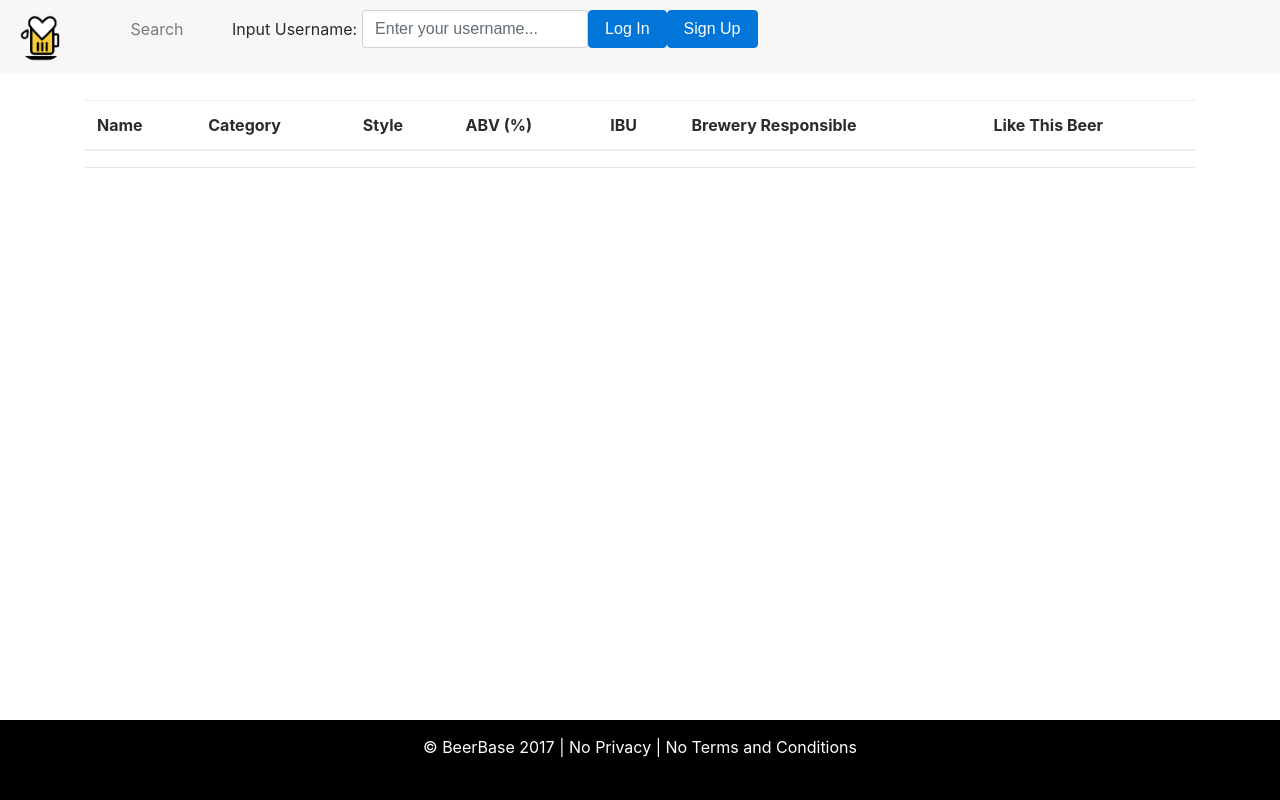
After one commit to cbudo/beer_base, a Flask app: a page that uses templates/layout.html in a window 1280 px wide. The commit adds this page. Run offline with Flask 2, Linux system fonts and the light colour scheme; lists and menus that the app fills with data are empty; some libraries are stand-ins or nearby versions.

Commit message:
here we got

```diff
--- a/server.py
+++ b/server.py
@@ -128,44 +128,33 @@ def search():
     return render_template("search_body.html")
 
 
+@app.route("/recommend/<username>")
+def recommend(username):
+    # TODO: Nithin's recommend thing goes here
+    recommended_beers = []
+    full_table_string = ''
+    for beer_neo4j in recommended_beers:
+        beer_solr = search_solr(beer_neo4j.id, 'beer_id', 'beer')[0]
+        full_table_string += '<tr> <td> <a href="/beer/' + beer_solr.beer_id[0] + '">' + cat_name(beer_solr.name) + '</a> </td> <td>' + cat_name(beer_solr.category) + '</td> <td>' + cat_name(beer_solr.style) + '</td> <td>' + beer_solr.abv[0] + '</td> <td>' + beer_solr.ibu[0] + '</td> <td>' + cat_name(beer_solr.brewery[0]) + '<</td> </tr>'
+    return render_template("recommendations.html", table=full_table_string)
+
+
+def cat_name(name_array):
+    full_name = ''
+    for name_word in name_array:
+        full_name += name_word
+    return full_name
+
+
 @app.route("/perform_search", methods=['POST'])
 def perform_search():
-    solr = pysolr.Solr('http://solr.csse.rose-hulman.edu:8983/solr/beerbase/', timeout=50)
-
-    query = request.form['query'] #Change to request.form['username'] for the new search by user function
-    if query is None or query == '':
-        return jsonify(results=[], status_code=200)
-    word_list = query.split(' ')
-
+    query = request.form['query']
     filter_string = request.form['filter']
-    in_filters = []
-    if filter_string is not None and filter_string != '':
-        in_filters = filter_string.split(' ')
-
     entity = 'beer'
     if request.form['entity'] is not None and request.form['entity'] != '':
         entity = request.form['entity']
-
-    if len(word_list) == 0:
-        return jsonify(results=[], status_code=200)
-
-    op = 'OR'
-
-    cleaned_query, cleaned_words = clean_words(word_list)
-
-    temp_query = get_filter_query(cleaned_words, in_filters)
-
-    if temp_query != '':
-        cleaned_query = temp_query
-
-    if entity == 'beer':
-        filter_queries = ['abv:*']
-    else:
-        filter_queries = ['country:*']
-
-    results = solr.search(q=cleaned_query, fq=filter_queries, rows=100, op=op)
-
-    return jsonify(results=results.docs, status_code=200)
+    results = search_solr(query, filter_string, entity)
+    return make_response(jsonify(results=results.docs), 200)
 
 
 @app.route("/perform_user_rec", methods=['POST'])
@@ -264,6 +253,37 @@ def get_filter_query(cleaned_words, in_filters):
     return temp_query
 
 
+def search_solr(query, filter_string, entity):
+    solr = pysolr.Solr('http://solr.csse.rose-hulman.edu:8983/solr/beerbase/', timeout=50)
+
+    if query is None or query == '':
+        return make_response(jsonify(results=[]), 200)
+    word_list = query.split(' ')
+
+    in_filters = []
+    if filter_string is not None and filter_string != '':
+        in_filters = filter_string.split(' ')
+
+    if len(word_list) == 0:
+        return make_response(jsonify(results=[]), 200)
+
+    op = 'OR'
+
+    cleaned_query, cleaned_words = clean_words(word_list)
+
+    temp_query = get_filter_query(cleaned_words, in_filters)
+
+    if temp_query != '':
+        cleaned_query = temp_query
+
+    if entity == 'beer':
+        filter_queries = ['abv:*']
+    else:
+        filter_queries = ['country:*']
+
+    return solr.search(q=cleaned_query, fq=filter_queries, rows=100, op=op)
+
+
 @app.route("/create_user", methods=["GET", "POST"])
 def create_user():
     if request.method == 'GET':
@@ -274,7 +294,7 @@ def create_user():
         username = session.execute("SELECT * FROM user WHERE username = '{}'".format(user['username']))[0].username
         return make_response(jsonify(result=username), 200)
     except:
-        return make_response(jsonify(result=None), status_code=404)
+        return make_response(jsonify(result=None), 404)
 
 
 @app.route("/login", methods=["GET", "POST"])
--- a/static/custom_js/navbar.js
+++ b/static/custom_js/navbar.js
@@ -24,21 +24,54 @@ function retrieve_logout_status() {
     return sessionStorage.getItem('login_status');
 }
 
-function change_username_prompt() {
+function registration_call(method){
+
+    var server_endpoint = '/create_user';
+    if (method === 'log_in'){
+        server_endpoint = '/login';
+    }
+
+    var username = $('#username_input').val();
+
+    var letterNumber = /^[0-9a-zA-Z]+$/;
+    if(!username.match(letterNumber)) {
+        alert('Username cannot have special characters.');
+        return;
+    }
+
+    $.ajax({headers : {},
+        type: "POST",
+        data: {
+            "username" : username
+        },
+        dataType: "json",
+        url: server_endpoint,
+        success: function (data) {
+            change_username_prompt(username);
+        },
+        error: function (data) {
+            alert("Query for existing user failed - could not log in.");
+        }
+    });
+}
+
+function change_username_prompt(username) {
     var logout = retrieve_logout_status();
     if(logout === "hide"){
-        $('#username_button').html("Logout");
-        var username = $('#username_input').val();
         save_username_locally(username);
+        $('#username_log_out').show();
+        $('#sign_up_button').hide();
         $('#username_input').hide();
         $('#username_label').hide();
         $('#username_text').html(retrieve_username());
+        $('#username_text').attr('href','/recommend/'.concat(retrieve_username()));
         $('#username_text').show();
-        $('#username_button').show();
+        $('#username_button').hide();
         save_logout_status_locally("show");
     }
     else {
-        $('#username_button').html("Submit");
+        $('#username_log_out').hide();
+        $('#sign_up_button').show();
         $('#username_input').show();
         $('#username_label').show();
         $('#username_text').hide();
@@ -48,22 +81,24 @@ function change_username_prompt() {
 }
 
 function check_on_load(){
-
     var logout = retrieve_logout_status();
     if(logout === null) {
         logout = "hide";
         save_logout_status_locally(logout);
     }
     if(logout === "show"){
-        $('#username_button').html("Logout");
+        $('#username_log_out').show();
+        $('#sign_up_button').hide();
         $('#username_input').hide();
         $('#username_label').hide();
         $('#username_text').html(retrieve_username());
+        $('#username_text').attr('href','/recommend/'.concat(retrieve_username()));
         $('#username_text').show();
-        $('#username_button').show();
+        $('#username_button').hide();
     }
     else {
-        $('#username_button').html("Submit");
+        $('#username_log_out').hide();
+        $('#sign_up_button').show();
         $('#username_input').show();
         $('#username_label').show();
         $('#username_text').hide();
--- a/static/custom_js/search_body.js
+++ b/static/custom_js/search_body.js
@@ -1,4 +1,4 @@
-var table_contents = []
+var table_contents = [];
 
 function beer_or_brewery(){
     entity = $('#entity-chooser').val();
@@ -29,9 +29,9 @@ function beer_or_brewery(){
 function search_by_keywords(){
     var server_endpoint = '/perform_search';
 
-    query = $('#beerSearchInput').val();
-    filter = $('#filter-chooser').val();
-    entity = $('#entity-chooser').val();
+    var query = $('#beerSearchInput').val();
+    var filter = $('#filter-chooser').val();
+    var entity = $('#entity-chooser').val();
     if(!entity || entity === ''){
         entity = 'beer';
     }
@@ -51,15 +51,14 @@ function search_by_keywords(){
         dataType: "json",
         url: server_endpoint,
         success: function (data) {
-            if (data.status_code === 200) {
             table_contents = data.results;
-                if (entity === 'beer'){
+            if (entity === 'beer') {
                 $('#beer-table').find('tbody').html(
                     $.map(data.results, function (item, index) {
                         return '<tr> <td> <a href="/beer/' + item.beer_id[0] + '">' + cat_name(item.name) +
                             '</a> </td> <td>' + cat_name(item.category) + '</td> <td>' + cat_name(item.style) +
                             '</td> <td>' + item.abv[0] + '</td> <td>' + item.ibu[0] + '</td> <td>'
-                            + cat_name(item.brewery) + '</td> </tr>';
+                            + cat_name(item.brewery) + '</td> <td>' + '<button onclick="like_beer(' + item.beer_id[0] + ')">Like</button>' + '</td> </tr>';
                     }).join());
             }
             else {
@@ -70,15 +69,39 @@ function search_by_keywords(){
                             '</td> <td>' + cat_name(item.country) + '</td> </tr>';
                     }).join());
             }
-            }
-            else {
+        },
+        failure: function (data) {
             alert("Unknown Error - Search Not Successful Due To Unforeseen Error.");
-            }
     }});
 }
 
+function like_beer(beer_id){
+
+    var server_endpoint = '/like_beer';
+
+    var username = retrieve_username();
+
+    $.ajax({headers : {},
+        type: "POST",
+        data: {
+            "username" : username,
+            "beer_id": beer_id
+        },
+        dataType: "json",
+        url: server_endpoint,
+        success: function (data) {
+            alert("Beer Liked!");
+            return true;
+        },
+        error: function (data) {
+            alert("Query for existing user failed - could not log in.");
+            return false;
+        }
+    });
+}
+
 function cat_name(array_of_words){
-    full_string = "";
+    var full_string = "";
     array_of_words.forEach(function(word){
         if(full_string === ""){
             full_string += word;
--- a/templates/layout.html
+++ b/templates/layout.html
@@ -34,10 +34,18 @@
                             <label style="padding-right:5px; display:none" for="username_input" id="username_label">Input Username:</label>
                             <input style="padding-right:5px; display:none" type="text" class="form-control" id="username_input"
                                    placeholder="Enter your username..."/>
-                            <a href="/" style="padding-right:5px; display:none" id="username_text">Name</a>
+                            <a href="/recommend/" style="padding-right:5px; display:none" id="username_text">Name</a>
                             <button style="display:none" type="button" class="btn btn-primary"
-                                    onclick="change_username_prompt();" data-toggle="dropdown" aria-haspopup="true" aria-expanded="false" id="username_button">
-                                Submit
+                                    onclick="registration_call('log_in');" data-toggle="dropdown" aria-haspopup="true" aria-expanded="false" id="username_button">
+                                Log In
+                            </button>
+                            <button style="display:none" type="button" class="btn btn-primary"
+                                    onclick="change_username_prompt('');" data-toggle="dropdown" aria-haspopup="true" aria-expanded="false" id="username_log_out">
+                                Log Out
+                            </button>
+                            <button style="display:none" type="button" class="btn btn-primary"
+                                    onclick="registration_call('sign_up');" data-toggle="dropdown" aria-haspopup="true" aria-expanded="false" id="sign_up_button">
+                                Sign Up
                             </button>
                         </div>
                     </li>
--- /dev/null
+++ b/templates/recommendations.html
@@ -0,0 +1,27 @@
+{% extends "layout.html" %}
+{% block body %}    <!-- Custom styles for this template -->
+    <link href="../static/custom_css/search_body.css" rel="stylesheet">
+    <div class="container">
+        <div class="row" id="beer-row">
+            <div class="col-lg-12">
+                <table class="table" id="beer-table">
+                    <thead>
+                    <tr>
+                        <th>Name</th>
+                        <th>Category</th>
+                        <th>Style</th>
+                        <th>ABV (%)</th>
+                        <th>IBU</th>
+                        <th>Brewery Responsible</th>
+                        <th>Like This Beer</th>
+                    </tr>
+                    </thead>
+                    <tbody>
+                    {{ table|safe }}
+                    </tbody>
+                </table>
+                <hr>
+            </div>
+        </div>
+    </div>
+{% endblock %}
```
Lines whose indentation alone changed are shown as unchanged.
